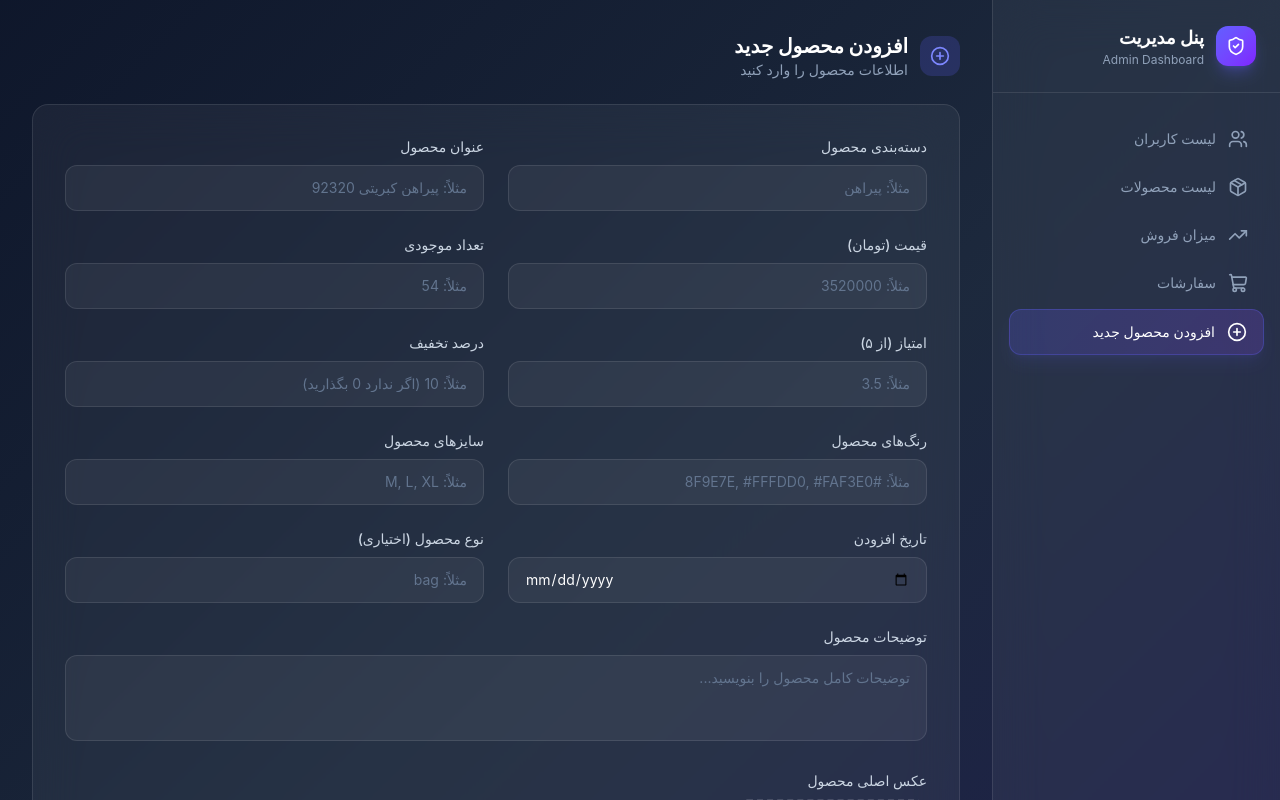
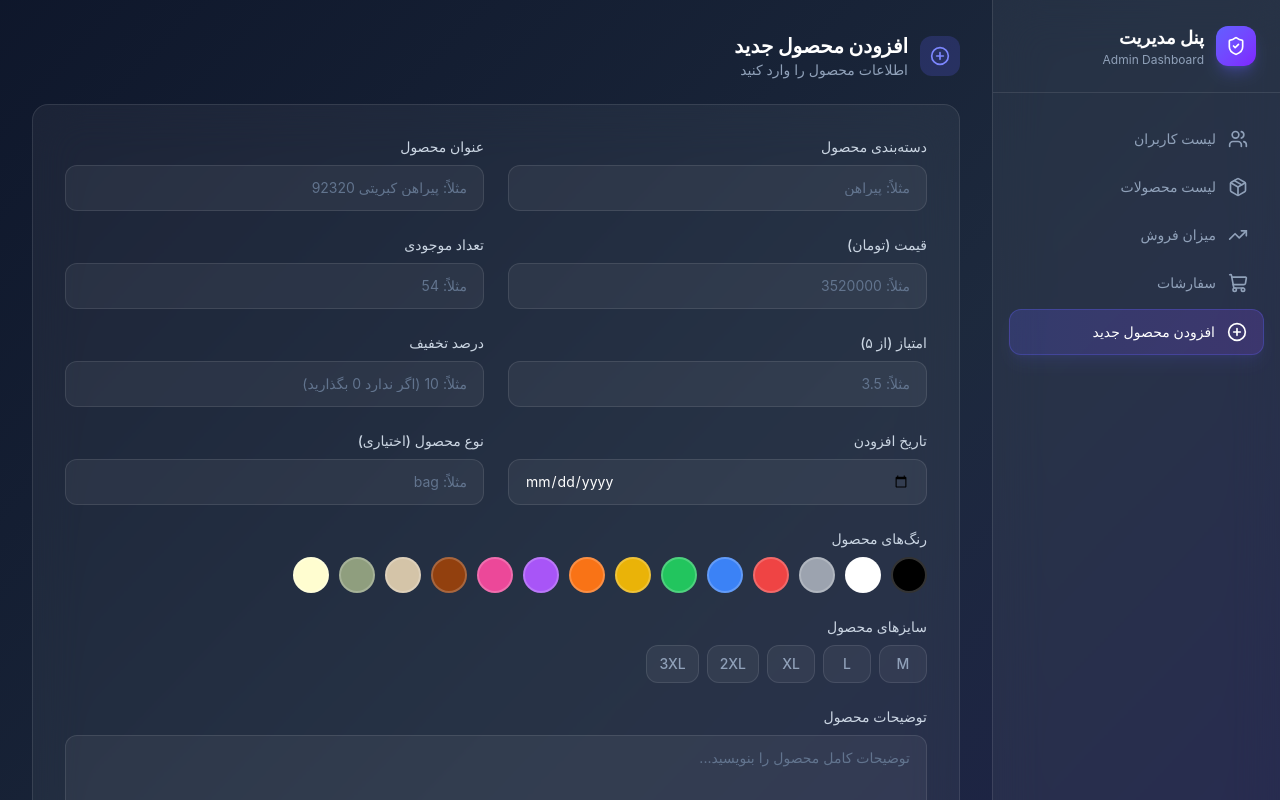
Before and after one commit to Mamziii/admin-pannel, a React (Vite) app: page /pannel/add-product in a window 1280 px wide. Shown: the top 800 px of the page. Built offline with nearby package versions, Linux system fonts and the light colour scheme.

Commit message:
fix bug add product

```diff
--- a/src/pages/AddNewProduct.tsx
+++ b/src/pages/AddNewProduct.tsx
@@ -12,8 +12,26 @@ import {
   X,
 } from "lucide-react";
 
+const API_BASE = "http://localhost:4000";
 
-const IMGHOSTING_API_KEY = "sk_live_r9fc88smp3da6p5lo9k2k";
+const COLOR_OPTIONS = [
+  { name: "مشکی", value: "#000000" },
+  { name: "سفید", value: "#FFFFFF" },
+  { name: "خاکستری", value: "#9CA3AF" },
+  { name: "قرمز", value: "#EF4444" },
+  { name: "آبی", value: "#3B82F6" },
+  { name: "سبز", value: "#22C55E" },
+  { name: "زرد", value: "#EAB308" },
+  { name: "نارنجی", value: "#F97316" },
+  { name: "بنفش", value: "#A855F7" },
+  { name: "صورتی", value: "#EC4899" },
+  { name: "قهوه‌ای", value: "#92400E" },
+  { name: "بژ", value: "#D4C4A8" },
+  { name: "زیتونی", value: "#8F9E7E" },
+  { name: "کرم", value: "#FFFDD0" },
+];
+
+const SIZE_OPTIONS = ["M", "L", "XL", "2XL", "3XL"];
 
 export default function AddNewProduct() {
   const {
@@ -21,6 +39,7 @@ export default function AddNewProduct() {
     handleSubmit,
     reset,
     setValue,
+    watch,
     formState: { errors },
   } = useForm<AddNewProductFormType>({
     mode: "onChange",
@@ -36,6 +55,41 @@ export default function AddNewProduct() {
     setExtraImagesPreview([]);
   });
 
+  const selectedColors = (watch("colors") || "")
+    .split(",")
+    .map((c) => c.trim())
+    .filter(Boolean);
+
+  const selectedSizes = (watch("sizes") || "")
+    .split(",")
+    .map((s) => s.trim())
+    .filter(Boolean);
+
+  // آپلود به سرور خودت
+  const uploadToServer = async (file: File): Promise<string | null> => {
+    const formData = new FormData();
+    formData.append("file", file);
+
+    try {
+      const res = await fetch(`${API_BASE}/upload`, {
+        method: "POST",
+        body: formData,
+      });
+
+      const data = await res.json();
+
+      if (data.success && data.data?.url) {
+        return data.data.url;
+      }
+
+      console.error("Upload failed:", data);
+      return null;
+    } catch (error) {
+      console.error("Upload error:", error);
+      return null;
+    }
+  };
+
   // آپلود عکس اصلی
   const handleMainImageUpload = async (
     e: React.ChangeEvent<HTMLInputElement>
@@ -44,7 +98,7 @@ export default function AddNewProduct() {
     if (!file) return;
 
     setUploading(true);
-    const url = await uploadToImgHosting(file);
+    const url = await uploadToServer(file);
     if (url) {
       setValue("mainImage", url, { shouldValidate: true });
       setMainImagePreview(url);
@@ -63,7 +117,7 @@ export default function AddNewProduct() {
     const urls: string[] = [];
 
     for (let i = 0; i < files.length; i++) {
-      const url = await uploadToImgHosting(files[i]);
+      const url = await uploadToServer(files[i]);
       if (url) urls.push(url);
     }
 
@@ -77,34 +131,6 @@ export default function AddNewProduct() {
     const newPreviews = extraImagesPreview.filter((_, i) => i !== index);
     setExtraImagesPreview(newPreviews);
     setValue("images", newPreviews.join(", "));
-  };
-
-  // آپلود به imghosting.in
-  const uploadToImgHosting = async (file: File): Promise<string | null> => {
-    const formData = new FormData();
-    formData.append("file", file); // اسم فیلد باید "file" باشد
-
-    try {
-      const res = await fetch("https://api.imghosting.in/upload", {
-        method: "POST",
-        headers: {
-          "X-Free-API-Key": IMGHOSTING_API_KEY,
-        },
-        body: formData,
-      });
-
-      const data = await res.json();
-
-      if (data.success && data.data?.url) {
-        return data.data.url;
-      }
-
-      console.error("Upload failed:", data);
-      return null;
-    } catch (error) {
-      console.error("Upload error:", error);
-      return null;
-    }
   };
 
   const inputClass =
@@ -271,48 +297,6 @@ export default function AddNewProduct() {
               )}
             </div>
 
-            {/* رنگ‌ها */}
-            <div>
-              <label htmlFor="colors" className={labelClass}>
-                رنگ‌های محصول
-              </label>
-              <input
-                {...register("colors", {
-                  required: "وارد کردن رنگ‌ها اجباری است",
-                })}
-                type="text"
-                id="colors"
-                placeholder="مثلاً: #8F9E7E, #FFFDD0, #FAF3E0"
-                className={inputClass}
-              />
-              {errors.colors && (
-                <p className="text-red-400 text-xs mt-1.5">
-                  {errors.colors.message}
-                </p>
-              )}
-            </div>
-
-            {/* سایزها */}
-            <div>
-              <label htmlFor="sizes" className={labelClass}>
-                سایزهای محصول
-              </label>
-              <input
-                {...register("sizes", {
-                  required: "وارد کردن سایزها اجباری است",
-                })}
-                type="text"
-                id="sizes"
-                placeholder="مثلاً: M, L, XL"
-                className={inputClass}
-              />
-              {errors.sizes && (
-                <p className="text-red-400 text-xs mt-1.5">
-                  {errors.sizes.message}
-                </p>
-              )}
-            </div>
-
             {/* تاریخ */}
             <div>
               <label htmlFor="date" className={labelClass}>
@@ -348,7 +332,99 @@ export default function AddNewProduct() {
             </div>
           </div>
 
-          {/* توضیحات - تمام عرض */}
+          {/* رنگ‌ها */}
+          <div>
+            <label className={labelClass}>رنگ‌های محصول</label>
+            <div className="flex flex-wrap gap-2.5">
+              {COLOR_OPTIONS.map((color) => {
+                const isSelected = selectedColors.includes(color.value);
+
+                return (
+                  <button
+                    key={color.value}
+                    type="button"
+                    title={color.name}
+                    onClick={() => {
+                      const next = isSelected
+                        ? selectedColors.filter((c) => c !== color.value)
+                        : [...selectedColors, color.value];
+                      setValue("colors", next.join(", "), {
+                        shouldValidate: true,
+                      });
+                    }}
+                    className={`relative w-9 h-9 rounded-full border-2 transition-all ${
+                      isSelected
+                        ? "border-indigo-400 scale-110 shadow-lg shadow-indigo-500/30"
+                        : "border-white/20 hover:border-white/40"
+                    }`}
+                    style={{ backgroundColor: color.value }}
+                  >
+                    {isSelected && (
+                      <span className="absolute inset-0 flex items-center justify-center text-white text-xs font-bold drop-shadow">
+                        ✓
+                      </span>
+                    )}
+                  </button>
+                );
+              })}
+            </div>
+            <input
+              type="hidden"
+              {...register("colors", {
+                required: "انتخاب حداقل یک رنگ اجباری است",
+              })}
+            />
+            {errors.colors && (
+              <p className="text-red-400 text-xs mt-1.5">
+                {errors.colors.message}
+              </p>
+            )}
+          </div>
+
+          {/* سایزها */}
+          <div>
+            <label className={labelClass}>سایزهای محصول</label>
+            <div className="flex flex-wrap gap-2">
+              {SIZE_OPTIONS.map((size) => {
+                const isSelected = selectedSizes.includes(size);
+
+                return (
+                  <button
+                    key={size}
+                    type="button"
+                    onClick={() => {
+                      const next = isSelected
+                        ? selectedSizes.filter((s) => s !== size)
+                        : [...selectedSizes, size];
+                      setValue("sizes", next.join(", "), {
+                        shouldValidate: true,
+                      });
+                    }}
+                    className={`min-w-[48px] px-3 py-2 rounded-xl text-sm font-medium transition-all ${
+                      isSelected
+                        ? "bg-indigo-500 text-white shadow-lg shadow-indigo-500/30"
+                        : "bg-white/5 text-slate-400 border border-white/10 hover:text-white hover:bg-white/10"
+                    }`}
+                  >
+                    {size}
+                  </button>
+                );
+              })}
+            </div>
+            <input
+              type="hidden"
+              {...register("sizes", {
+                required: "انتخاب حداقل یک سایز اجباری است",
+              })}
+            />
+            {errors.sizes && (
+              <p className="text-red-400 text-xs mt-1.5">
+                {errors.sizes.message}
+              </p>
+            )}
+          </div>
+
+          {/* توضیحات */}
           <div>
             <label htmlFor="desc" className={labelClass}>
               توضیحات محصول
--- a/src/pages/ProductsList.tsx
+++ b/src/pages/ProductsList.tsx
@@ -87,9 +87,7 @@ export default function ProductsList() {
         </div>
 
         {/* Category Filter */}
-        <div className="w-full sm:w-auto">
-          {/* Mobile Select */}
-          <div className="sm:hidden">
+       <div className="w-full sm:w-auto sm:min-w-[200px]">
   <select
     value={categoryFilter}
     onChange={(e) => setCategoryFilter(e.target.value)}
@@ -104,34 +102,6 @@ export default function ProductsList() {
       </option>
     ))}
   </select>
-          </div>
-
-          {/* Desktop Buttons */}
-          <div className="hidden sm:flex items-center gap-2 bg-white/5 border border-white/10 rounded-xl p-1 overflow-x-auto">
-            <button
-              onClick={() => setCategoryFilter("all")}
-              className={`px-4 py-2 rounded-lg text-sm font-medium whitespace-nowrap transition-all ${
-                categoryFilter === "all"
-                  ? "bg-indigo-500 text-white shadow-lg shadow-indigo-500/30"
-                  : "text-slate-400 hover:text-white hover:bg-white/5"
-              }`}
-            >
-              همه
-            </button>
-            {categories.map((cat) => (
-              <button
-                key={cat}
-                onClick={() => setCategoryFilter(cat)}
-                className={`px-4 py-2 rounded-lg text-sm font-medium whitespace-nowrap transition-all ${
-                  categoryFilter === cat
-                    ? "bg-indigo-500 text-white shadow-lg shadow-indigo-500/30"
-                    : "text-slate-400 hover:text-white hover:bg-white/5"
-                }`}
-              >
-                {cat}
-              </button>
-            ))}
-          </div>
 </div>
       </div>
 
```
Lines whose indentation alone changed are shown as unchanged.
